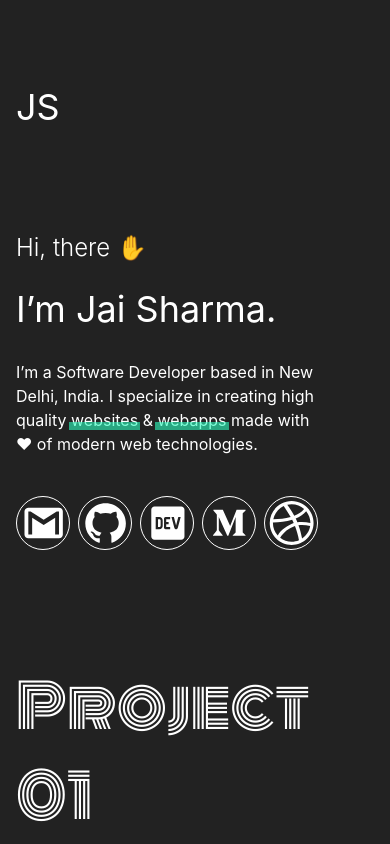
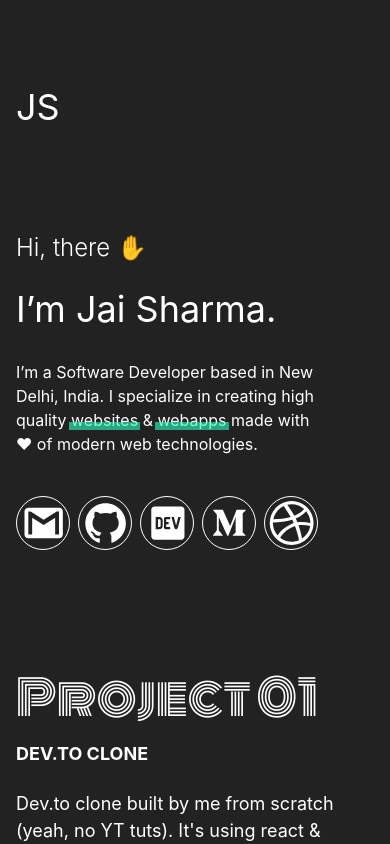
Before and after one commit to jaisharx/jaisharx.dev, a Next.js app: page / in a window 390 px wide. Shown: the top 844 px of the page. Built offline with nearby package versions, Linux system fonts and the light colour scheme.

Commit message:
responsive styles for the projects

```diff
--- a/components/projects.js
+++ b/components/projects.js
@@ -23,7 +23,7 @@ const BulletDot = styled(Text)`
 function Project({ count, title, imgSrc, url, githubUrl, children }) {
     return (
         <Box color="white" mt={28} as="article">
-            <Text fontSize={{ base: '6xl', lg: '8xl' }} fontFamily="Monoton">
+            <Text fontSize={{ base: '5xl', lg: '8xl' }} fontFamily="Monoton">
                 Project {count}
             </Text>
             <Heading
```
